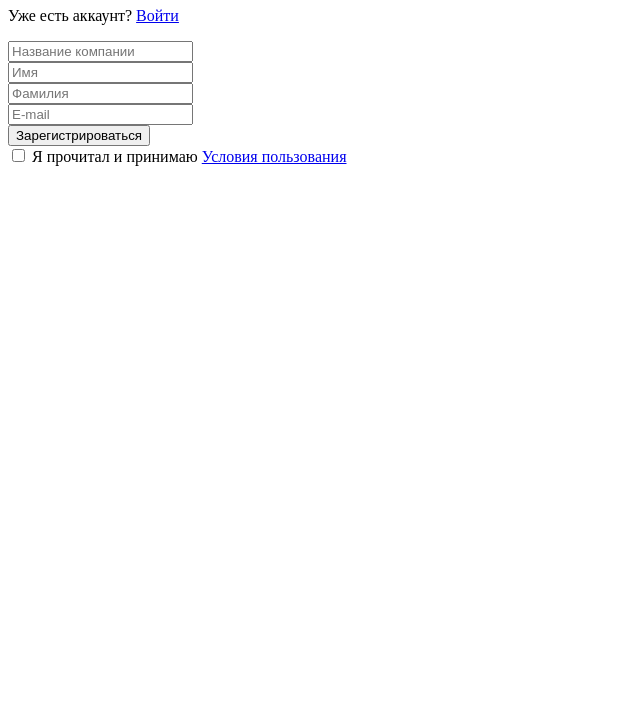
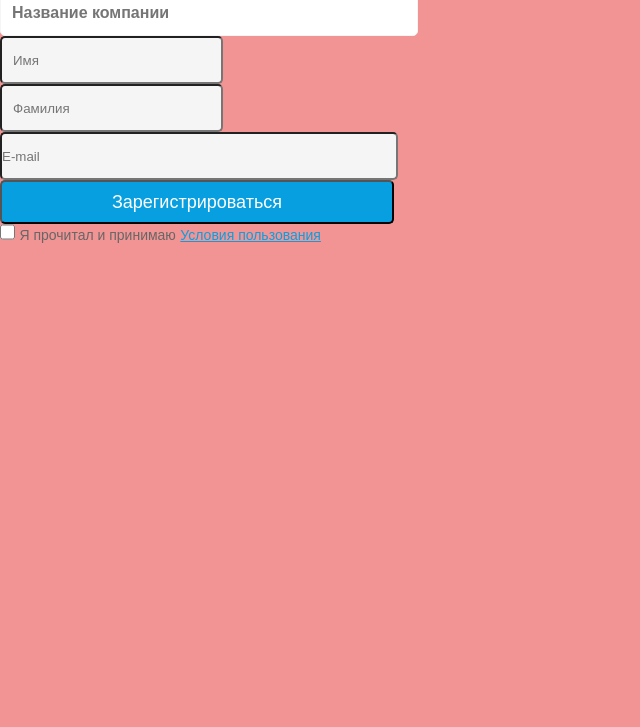
Before and after one commit to PashaFevralsky/homework-Purple, a plain HTML site: page 2-form/index.html in a window 1280 px wide. Shown: the part 73-800 px from the top of the page, without its empty margins (0-640 px from the left). Drawn offline with Linux system fonts and the light colour scheme.

Commit message:
первое задание по CSS

```diff
--- a/2-form/index.html
+++ b/2-form/index.html
@@ -3,19 +3,28 @@
     <head>
         <meta charset="UTF-8" />
         <meta name="viewport" content="width=device-width, initial-scale=1.0" />
+        <link rel="preconnect" href="https://fonts.googleapis.com" />
+        <link rel="preconnect" href="https://fonts.gstatic.com" crossorigin />
+        <link
+            href="https://fonts.googleapis.com/css2?family=Open+Sans:ital,wght@0,300..800;1,300..800&display=swap"
+            rel="stylesheet"
+        />
+        <link rel="stylesheet" href="./styles/styles.css" />
         <title>form</title>
     </head>
-    <body>
-        <main>
-            <form action="#">
-                <h1>Регистрация</h1>
-                <p>
-                    Уже есть аккаунт? <span><a href="#">Войти</a></span>
+    <body class="body">
+        <main class="container">
+            <form class="container__form" action="#">
+                <h1 class="form__title">Регистрация</h1>
+                <p class="form__text">
+                    Уже есть аккаунт?
+                    <span><a class="text__link" href="#">Войти</a></span>
                 </p>
                 <div>
                     <div>
-                        <label for="company"></label>
+                        <label class="company__label" for="company"></label>
                         <input
+                            class="company__form"
                             type="text"
                             name="company"
                             id="company"
@@ -23,48 +32,55 @@
                         />
                     </div>
                     <div>
-                        <label for="name">
+                        <label class="form__label" for="name"></label>
                         <input
+                            class="form__input"
                             type="text"
                             name="name"
                             id="name"
                             placeholder="Имя"
                             required
                         />
-                        </label>
                     </div>
                     <div>
-                        <label for="secondName">
+                        <label class="form__label" for="secondName"></label>
                         <input
+                            class="form__input"
                             type="text"
                             name="secondName"
                             id="secondName"
                             placeholder="Фамилия"
                         />
-                        </label>
                     </div>
                     <div>
-                        <label for="email">
+                        <label class="form__label" for="email"></label>
                         <input
+                            class="email__form"
                             type="email"
                             name="email"
                             id="email"
                             placeholder="E-mail"
                             required
                         />
-                        </label>
                     </div>
-                    <button type="submit">Зарегистрироваться</button>
+                    <button class="form__button" type="submit">
+                        Зарегистрироваться
+                    </button>
                     <div>
                         <input
+                            class="agree__input"
                             type="checkbox"
                             name="agree"
                             id="agree"
                             required
                         />
-                        <label for="agree"
-                            >Я прочитал и принимаю
-                            <a href="#">Условия пользования</a></label
+                        <label class="agree__label" for="agree"
+                            ><span class="label__text"
+                                >Я прочитал и принимаю</span
+                            >
+                            <a class="label__link" href="#"
+                                >Условия пользования</a
+                            ></label
                         >
                     </div>
                 </div>
--- /dev/null
+++ b/2-form/styles/styles.css
@@ -0,0 +1,90 @@
+* {
+	margin: 0;
+	padding: 0;
+}
+
+body {
+	font-family: 'OpenSans', sans-serif
+}
+
+.body {
+	background-color: #f39494;
+}
+
+.form__title {
+	font-size: 36px;
+	font-weight: bold;
+	color: #333;
+
+}
+
+.form__text {
+
+	font-size: 18px;
+	color: #666;
+}
+
+.text__link {
+
+	font-size: 18px;
+	color: #089fe0;
+
+}
+
+.company__form {
+	width: 394px;
+	height: 44px;
+	border-radius: 5px;
+	border: solid 1px #f5f5f5;
+	background-color: #fff;
+	font-size: 16px;
+	font-weight: 600;
+	color: #333;
+	padding-left: 11px;
+	padding-right: 11px;
+}
+
+.form__input {
+	width: 197px;
+	height: 44px;
+	border-radius: 5px;
+	background-color: #f5f5f5;
+	padding-left: 11px;
+	padding-right: 11px;
+}
+
+.email__form {
+	width: 394px;
+	height: 44px;
+	border-radius: 5px;
+	background-color: #f5f5f5;
+}
+
+.form__button {
+	width: 394px;
+	height: 44px;
+	padding-left: 102px;
+	padding-right: 102px;
+	border-radius: 5px;
+	background-color: #089fe0;
+	font-size: 18px;
+	color: #fff;
+}
+
+.agree__input {
+	width: 15px;
+	height: 16px;
+	border-radius: 5px;
+	border: solid 1px #eee;
+	background-color: #f5f5f5;
+}
+
+.label__text {
+	font-size: 14px;
+	color: #666;
+}
+
+.label__link {
+	font-size: 14px;
+	color: #089fe0;
+}
```
Lines whose indentation alone changed are shown as unchanged.
